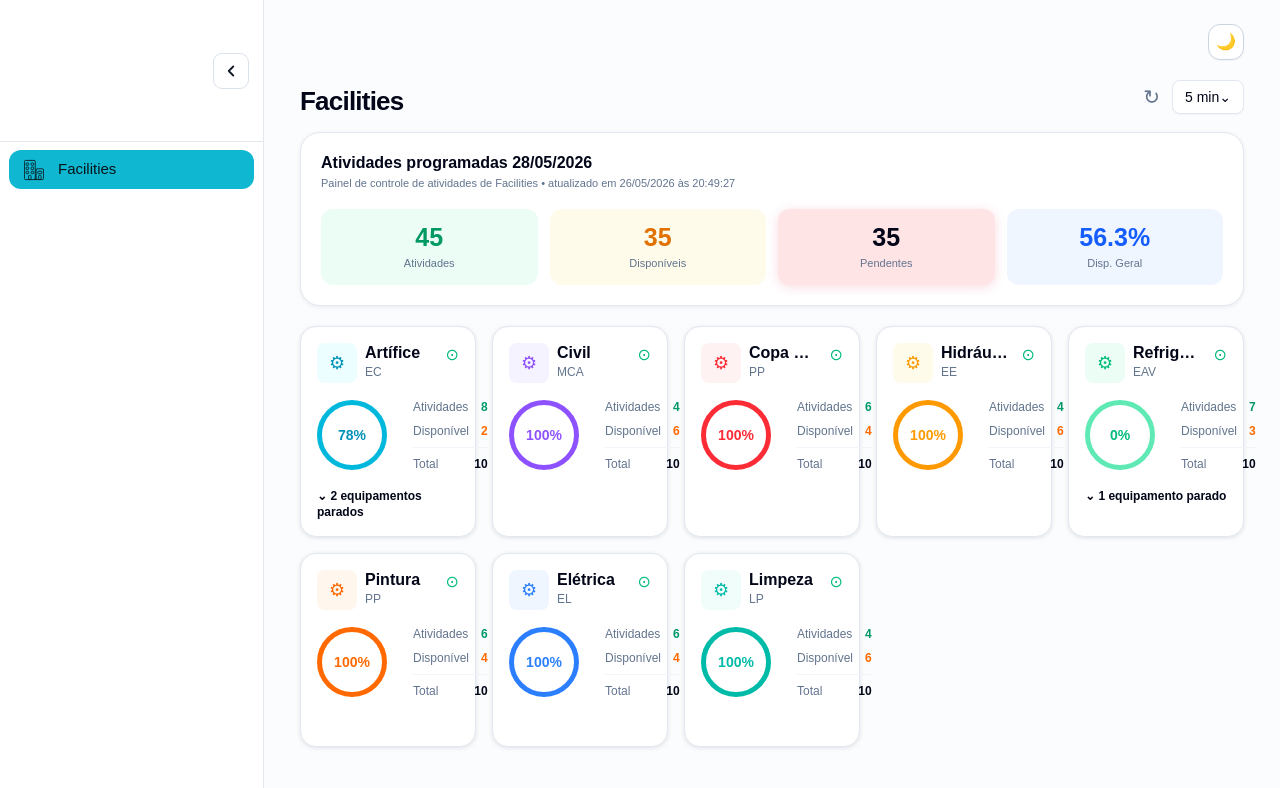
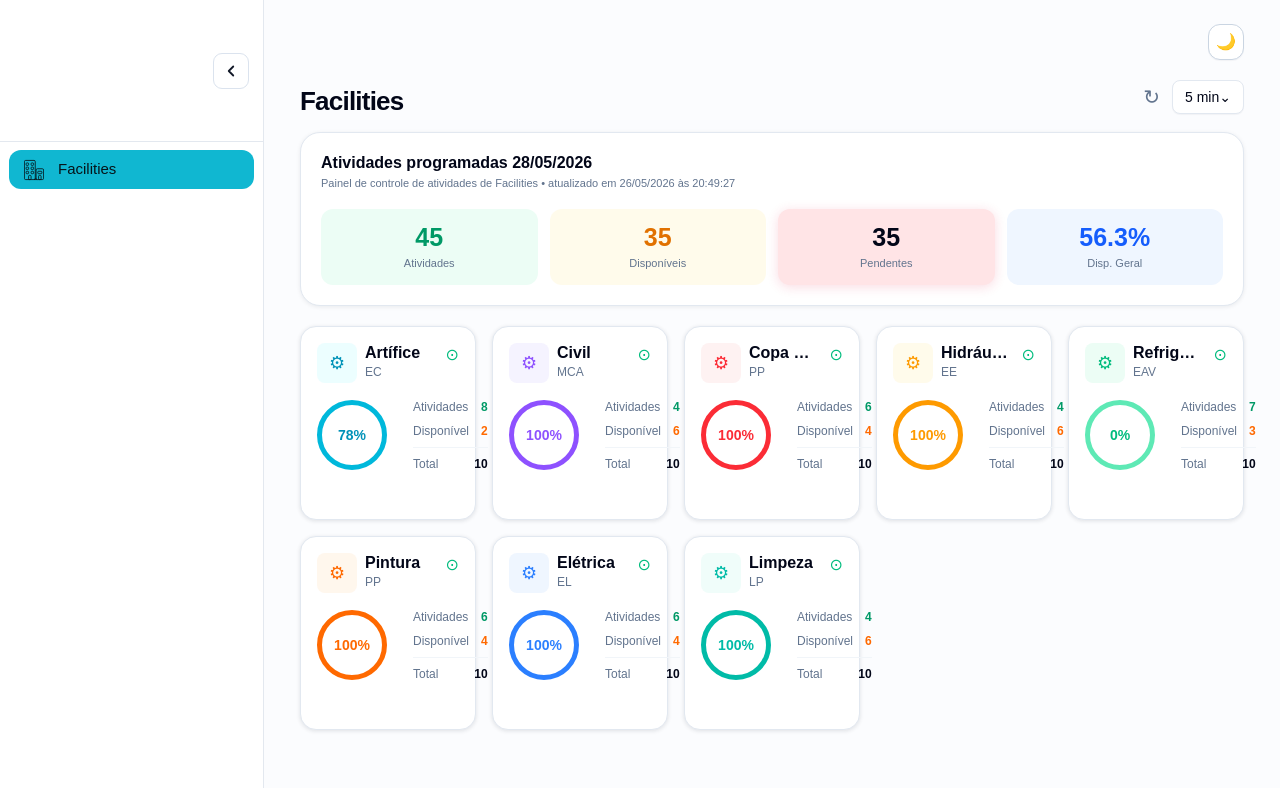
Before and after one commit to BAQ2002/OpsHub-Facilities, a Next.js app: page / in a window 1280 px wide. Shown: the top 788 px of the page. Built offline with nearby package versions, Linux system fonts and the light colour scheme.

Commit message:
Alterações info na View

```diff
--- a/app/page.tsx
+++ b/app/page.tsx
@@ -9,7 +9,6 @@ const equipmentCards = [
     available: 8,
     maintenance: 2,
     total: 10,
-    footer: "2 equipamentos parados",
   },
   {
     title: "Civil",
@@ -54,7 +53,6 @@ const equipmentCards = [
     available: 7,
     maintenance: 3,
     total: 10,
-    footer: "1 equipamento parado",
   },
   {
     title: "Pintura",
```
